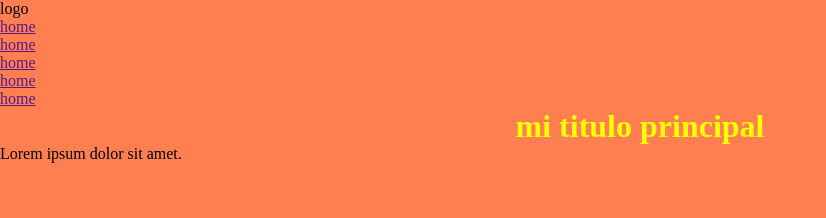
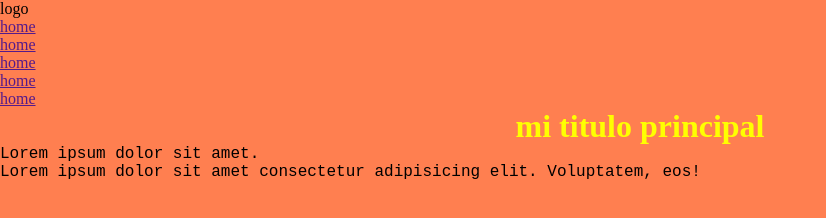
Before and after one commit to codercabral/comisioncoder, a plain HTML site: page index.html in a window 1280 px wide. Shown: the whole page, without its empty margins (0-826 px from the left). Drawn offline with Linux system fonts and the light colour scheme.

Commit message:
agregue un  footer con estilos para el parrafo

```diff
--- a/estilos.css
+++ b/estilos.css
@@ -11,3 +11,7 @@ h1{
     text-align: center;
     color: yellow;
 }
+
+p{
+    font-family: 'Courier New', Courier, monospace;
+}
--- a/index.html
+++ b/index.html
@@ -23,5 +23,8 @@
         <h1>mi titulo principal</h1>
         <p>Lorem ipsum dolor sit amet.</p>
     </main>
+    <footer>
+        <p>Lorem ipsum dolor sit amet consectetur adipisicing elit. Voluptatem, eos!</p>
+    </footer>
 </body>
 </html>
```
